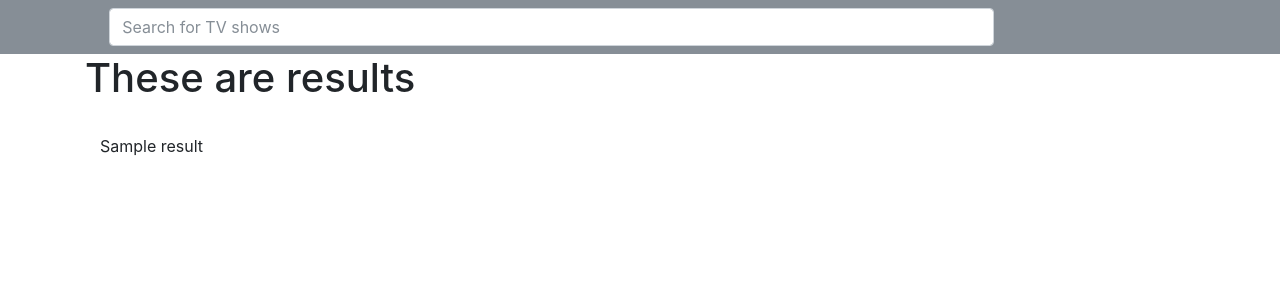
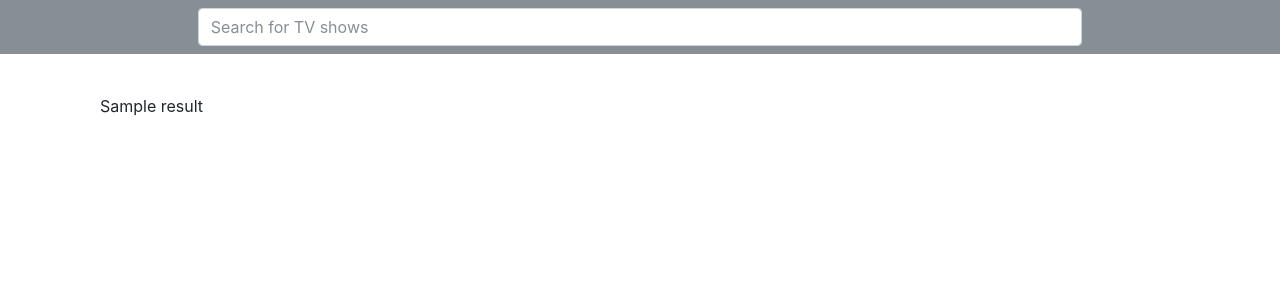
Before and after one commit to petersomerville/mytvguide, a Flask app: template templates/results.html in a window 1280 px wide. Shown: the part 56-356 px from the top of the page. Run offline with Flask 2, Linux system fonts and the light colour scheme; the template is opened without the code that fills it: most values are stand-ins (such as "Sample title", 1, 10 or a date in 2020); some libraries are stand-ins or nearby versions.

Commit message:
cleaned up UI

```diff
--- a/templates/navbar.html
+++ b/templates/navbar.html
@@ -39,7 +39,7 @@
 <div class="row justify-content-center bg-secondary">
     <div class="col-10">
         <form action="{{url_for('search')}}" class="form-inline">
-            <input type="search" class="form-control col-10 my-2" name="html_query" placeholder="Search for TV shows">
+            <input type="search" class="form-control col-10 offset-1 my-2" name="html_query" placeholder="Search for TV shows">
         </form>
     </div>
 </div>
--- a/templates/results.html
+++ b/templates/results.html
@@ -2,13 +2,12 @@
 
 {% block body %}
 
-<h1>These are results</h1>
-<div class="container">
+<div class="container mt-3">
     <div class="row">
         {% for result in shows_found %}
             <div class="col-3">
                 <img src="{{result.show_image_url}}">
-                <p>{{ result.showname }}</p>
+                <p class="justify-center">{{ result.showname }}</p>
             </div>
         {% endfor %}
     </div>
```
